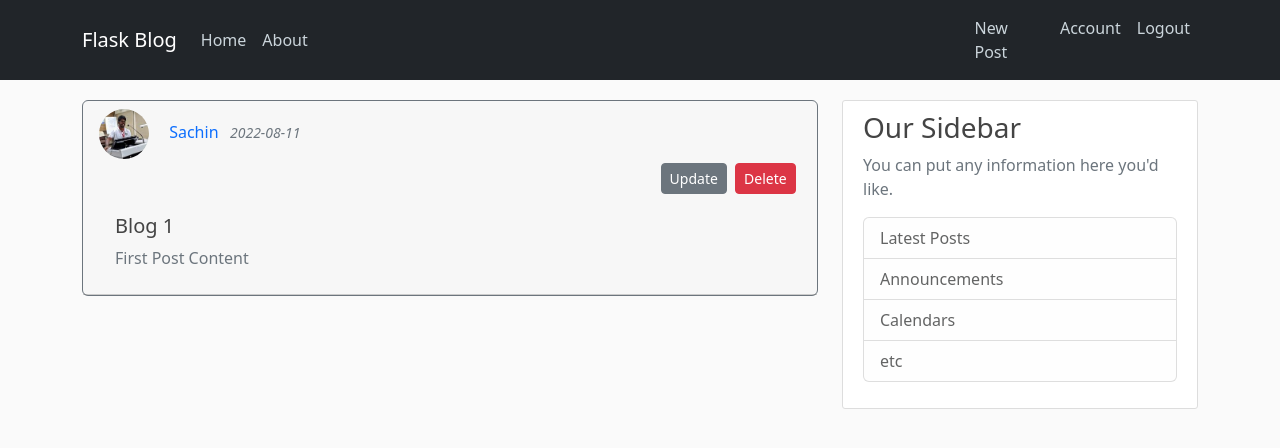
After one commit to sachinraghult/flask-blog-app, a Flask app: page /post/1 in a window 1280 px wide. The commit adds this page. Shown: the top 448 px of the page. Run offline with Flask 2, Linux system fonts and the light colour scheme; a user stored in the database is signed in; data comes from the database, SQL or seed files in the repository; both versions use the stored data as it was after the commit.

Commit message:
ADD: created, update, delete post

```diff
--- a/flaskblog/routes.py
+++ b/flaskblog/routes.py
@@ -1,31 +1,17 @@
 from flaskblog import app, db, bcrypt
-from flask import render_template, url_for, flash, redirect, request
-from flaskblog.forms import RegistrationForm, LoginForm, UpdateAccountForm
+from flask import render_template, url_for, flash, redirect, request, abort
+from flaskblog.forms import RegistrationForm, LoginForm, UpdateAccountForm, PostForm
 from flaskblog.models import User, Post
 from flask_login import login_user, current_user, logout_user, login_required
 import secrets
 import os
 from PIL import Image
 
-posts = [
-    {
-        'author': 'Corey Schafer',
-        'title': 'Blog Post 1',
-        'content': 'First post content',
-        'date_posted': 'April 20, 2018'
-    },
-    {
-        'author': 'Jane Doe',
-        'title': 'Blog Post 2',
-        'content': 'Second post content',
-        'date_posted': 'April 21, 2018'
-    }
-]
-
 
 @app.route("/")
 @app.route("/home")
 def home():
+    posts = Post.query.all()
     return render_template('home.html', posts=posts)
 
 
@@ -114,3 +100,57 @@ def account():
     image_file = url_for(
         'static', filename='profile_pics/' + current_user.image_file)
     return render_template('account.html', title='Account', image_file=image_file, form=form)
+
+
+@app.route("/post/new", methods=['GET', 'POST'])
+@login_required
+def new_post():
+    form = PostForm()
+    if form.validate_on_submit():
+        post = Post(title=form.title.data,
+                    content=form.content.data, author=current_user)
+        db.session.add(post)
+        db.session.commit()
+        flash('Your post has been created!', 'success')
+        return redirect(url_for('home'))
+    return render_template('create_post.html', title='New Post', form=form, legend='New Post')
+
+
+@app.route("/post/<int:post_id>")
+@login_required
+def post(post_id):
+    post = Post.query.get_or_404(post_id)
+    return render_template('post.html', title=post.title, post=post)
+
+
+@app.route("/post/<int:post_id>/update", methods=['GET', 'POST'])
+@login_required
+def update_post(post_id):
+    post = Post.query.get_or_404(post_id)
+    if post.author != current_user:
+        abort(403)
+
+    form = PostForm()
+    if form.validate_on_submit():
+        post.title = form.title.data
+        post.content = form.content.data
+        db.session.commit()
+        flash('Your post has been updated!', 'success')
+        return redirect(url_for('post', post_id=post.id))
+    elif request.method == 'GET':
+        form.title.data = post.title
+        form.content.data = post.content
+    return render_template('create_post.html', title='Update Post', form=form, legend='Update Post')
+
+
+@app.route("/post/<int:post_id>/delete", methods=['POST'])
+@login_required
+def delete_post(post_id):
+    post = Post.query.get_or_404(post_id)
+    if post.author != current_user:
+        abort(403)
+
+    db.session.delete(post)
+    db.session.commit()
+    flash('Your post has been deleted!', 'success')
+    return redirect(url_for('home'))
--- a/flaskblog/templates/layout.html
+++ b/flaskblog/templates/layout.html
@@ -44,10 +44,11 @@
               <a class="nav-item nav-link" href="{{ url_for('home') }}">Home</a>
               <a class="nav-item nav-link" href="{{ url_for('about') }}">About</a>
             </div>
-            <div style="width: 75%;"></div>
+            <div style="width: 65%;"></div>
             <!-- Navbar Right Side -->
             <div class="navbar-nav">
               {% if current_user.is_authenticated %}
+              <a class="nav-item nav-link" href="{{ url_for('new_post') }}">New Post</a>
               <a class="nav-item nav-link" href="{{ url_for('account') }}">Account</a>
               <a class="nav-item nav-link" href="{{ url_for('logout') }}">Logout</a>
               {% else %}
--- /dev/null
+++ b/flaskblog/templates/post.html
@@ -0,0 +1,76 @@
+{% extends "layout.html" %} {% block content %}
+<div
+  class="card border-secondary mb-3"
+  style="max-width: 100%; margin-top: 20px"
+>
+  <div class="card-header">
+    <img
+      class="rounded-circle article-img"
+      src="{{ url_for('static', filename='profile_pics/' + post.author.image_file) }}"
+      style="width: 50px; height: 50px"
+    />
+    <a href="#" style="text-decoration: none">{{ post.author.username }}</a>
+    <small class="text-muted"
+      >&nbsp;&nbsp;<i>{{ post.date_posted.strftime('%Y-%m-%d') }}</i></small
+    >
+    {% if post.author == current_user %}
+    <div style="margin-left: 80%">
+      <a
+        class="btn btn-secondary btn-sm mt-1 mb-1"
+        href="{{ url_for('update_post', post_id=post.id) }}"
+        >Update</a
+      >
+      <button
+        type="button"
+        class="btn btn-danger btn-sm m-1"
+        data-bs-toggle="modal"
+        data-bs-target="#deleteModal"
+      >
+        Delete
+      </button>
+    </div>
+    {% endif %}
+    <div class="card-body text-secondary">
+      <h5 class="card-title">{{ post.title }}</h5>
+      <p class="card-text">{{ post.content }}</p>
+    </div>
+  </div>
+</div>
+
+<!-- Modal -->
+<div
+  class="modal fade"
+  id="deleteModal"
+  tabindex="-1"
+  role="dialog"
+  aria-labelledby="deleteModalLabel"
+  aria-hidden="true"
+>
+  <div class="modal-dialog" role="document">
+    <div class="modal-content">
+      <div class="modal-header">
+        <h5 class="modal-title" id="deleteModalLabel">Delete Post?</h5>
+        <button
+          type="button"
+          class="close"
+          data-dismiss="modal"
+          aria-label="Close"
+        >
+          <span aria-hidden="true">&times;</span>
+        </button>
+      </div>
+      <div class="modal-footer">
+        <button type="button" class="btn btn-secondary" data-dismiss="modal">
+          Close
+        </button>
+        <form
+          action="{{ url_for('delete_post', post_id=post.id) }}"
+          method="POST"
+        >
+          <button type="submit" class="btn btn-danger">Delete</button>
+        </form>
+      </div>
+    </div>
+  </div>
+</div>
+{% endblock content %}
```
Also changed, not shown: flaskblog/forms.py (+7 -1 lines), flaskblog/templates/create_post.html (added, +37 -0 lines), flaskblog/templates/home.html (+15 -4 lines), flaskblog/site.db.
